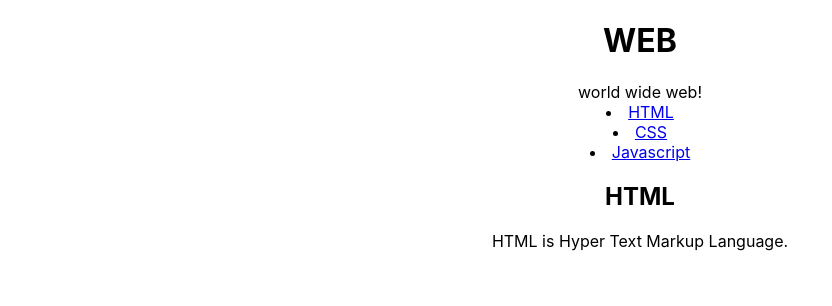
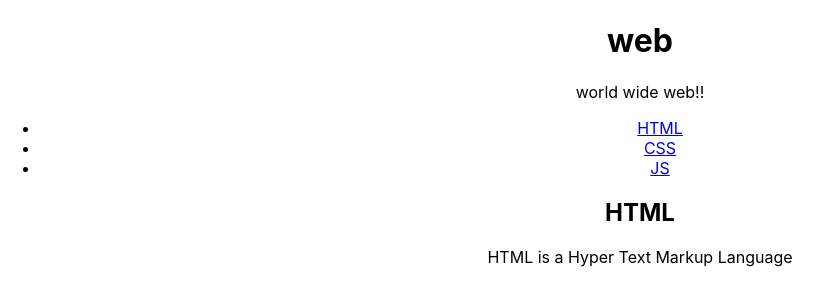
Before and after one commit to kimjingo/first_react, a React (Create React App) app: page / in a window 1280 px wide. Shown: the top 306 px of the page, without its empty margins (0-832 px from the left). Built offline with nearby package versions, Linux system fonts and the light colour scheme.

Commit message:
create component files

```diff
--- a/src/App.js
+++ b/src/App.js
@@ -1,47 +1,27 @@
 import React, { Component } from 'react';
 import './App.css';
-
-class Subject extends Component {
-  render() {
-    return (
-      <header>
-        <h1>WEB</h1>
-        world wide web!
-      </header>
-    )
-  }
-}
-
-class TOC extends Component {
-  render() {
-    return (
-      <nav>
-        <li><a href="1.html">HTML</a></li>
-        <li><a href="2.html">CSS</a></li>
-        <li><a href="3.html">Javascript</a></li>
-      </nav>
-    )
-  }
-}
-
-class Content extends Component {
-  render() {
-    return (
-      <article>
-        <h2>HTML</h2>
-        HTML is Hyper Text Markup Language.
-      </article>
-    )
-  }
-}
+import TOC from './components/TOC';
+import Subject from './components/Subject';
+import Content from './components/Content';
 
 class App extends Component {
+  constructor(props){
+    super(props);
+    this.state = {
+      subject : {title:"web", sub:"world wide web!!"},
+      data : [
+        {id:1, a:"1.html", title:"HTML"},
+        {id:2, a:"2.html", title:"CSS"},
+        {id:3, a:"3.html", title:"JS"},
+      ]
+    }
+  }
   render(){
     return (
       <div className="App">
-        <Subject></Subject>
-        <TOC></TOC>
-        <Content></Content>
+        <Subject title={this.state.subject.title} sub={this.state.subject.sub} ></Subject>
+        <TOC data={this.state.data}></TOC>
+        <Content title="HTML" desc="HTML is a Hyper Text Markup Language"></Content>
       </div>
     );
   }
--- /dev/null
+++ b/src/components/Content.js
@@ -0,0 +1,14 @@
+import React, { Component } from 'react';
+
+class Content extends Component {
+  render() {
+    return (
+      <article>
+        <h2>{this.props.title}</h2>
+        {this.props.desc}
+      </article>
+    )
+  }
+}
+
+export default Content;
--- /dev/null
+++ b/src/components/Subject.js
@@ -0,0 +1,14 @@
+import React, { Component } from 'react';
+
+class Subject extends Component {
+  render() {
+    return (
+      <header>
+        <h1>{this.props.title}</h1>
+        {this.props.sub}
+      </header>
+    )
+  }
+}
+
+export default Subject;
--- /dev/null
+++ b/src/components/TOC.js
@@ -0,0 +1,25 @@
+import React, { Component } from 'react';
+import { findRenderedComponentWithType } from 'react-dom/test-utils';
+
+class TOC extends Component {
+
+  render() {
+    var  lists = [];
+    var data = this.props.data;
+    let i = 0;
+    while(i<data.length){
+        lists.push(<li key={data[i].id}><a href={data[i].a}>{data[i].title}</a></li>);
+        i=i+1;
+    }
+
+    return (
+      <nav>
+          <ul>
+              {lists}
+          </ul>
+      </nav>
+    )
+  }
+}
+
+export default TOC;
```
Also changed, not shown: 1 other file (tests, documents, lock files or other folders).
